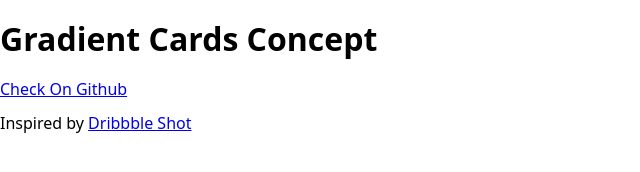
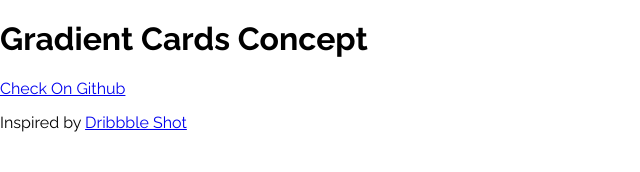
Before and after one commit to nat-davydova/gradient-cards-concept, a website built with Vite: page index.html in a window 1280 px wide. Shown: the whole page, without its empty margins (0-640 px from the left). Built offline with nearby package versions, Linux system fonts and the light colour scheme.

Commit message:
feat: add font styles

```diff
--- a/style.css
+++ b/style.css
@@ -1 +1,11 @@
 @import 'node_modules/modern-normalize/modern-normalize.css';
+@import url('https://fonts.googleapis.com/css2?family=Raleway:ital,wght@0,100..900;1,100..900&display=swap');
+
+
+html,
+body {
+    font-family: "Raleway", sans-serif;
+    font-optical-sizing: auto;
+    font-weight: 400;
+    font-style: normal;
+}
```
Also changed, not shown: javascript.svg (deleted).
